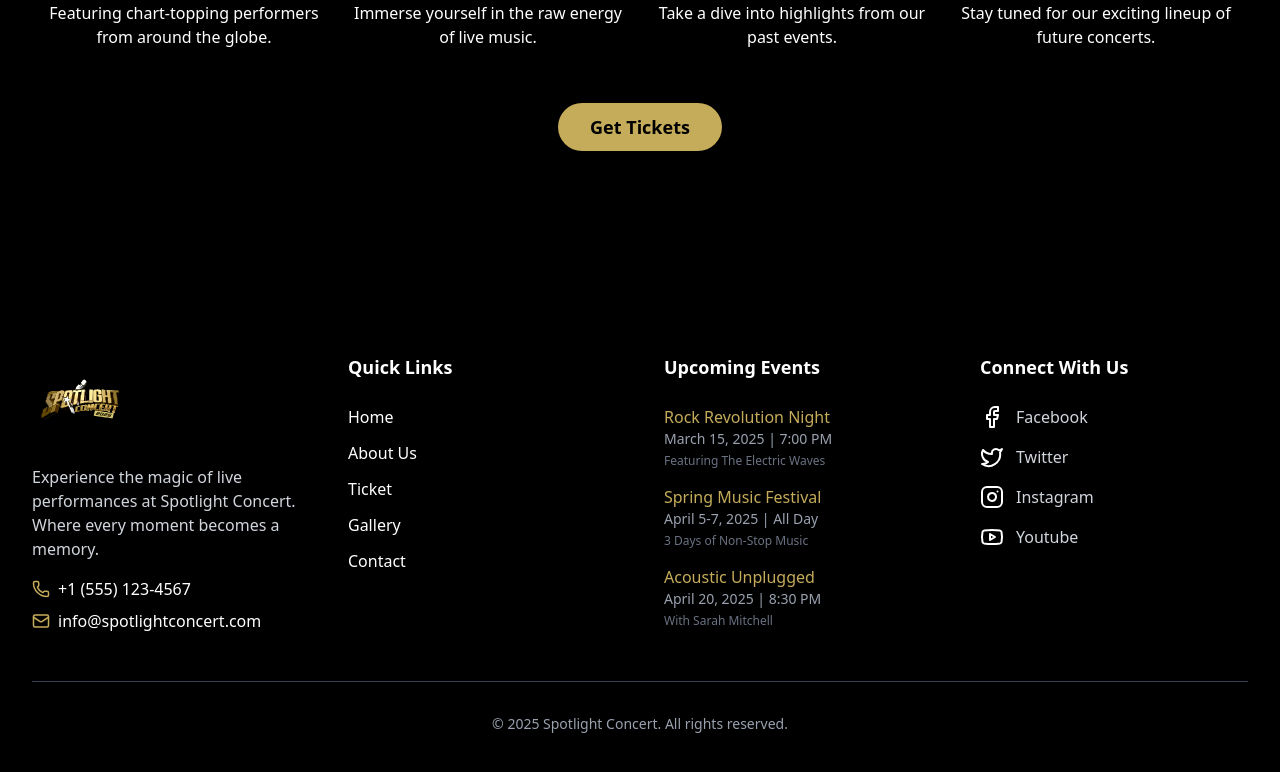
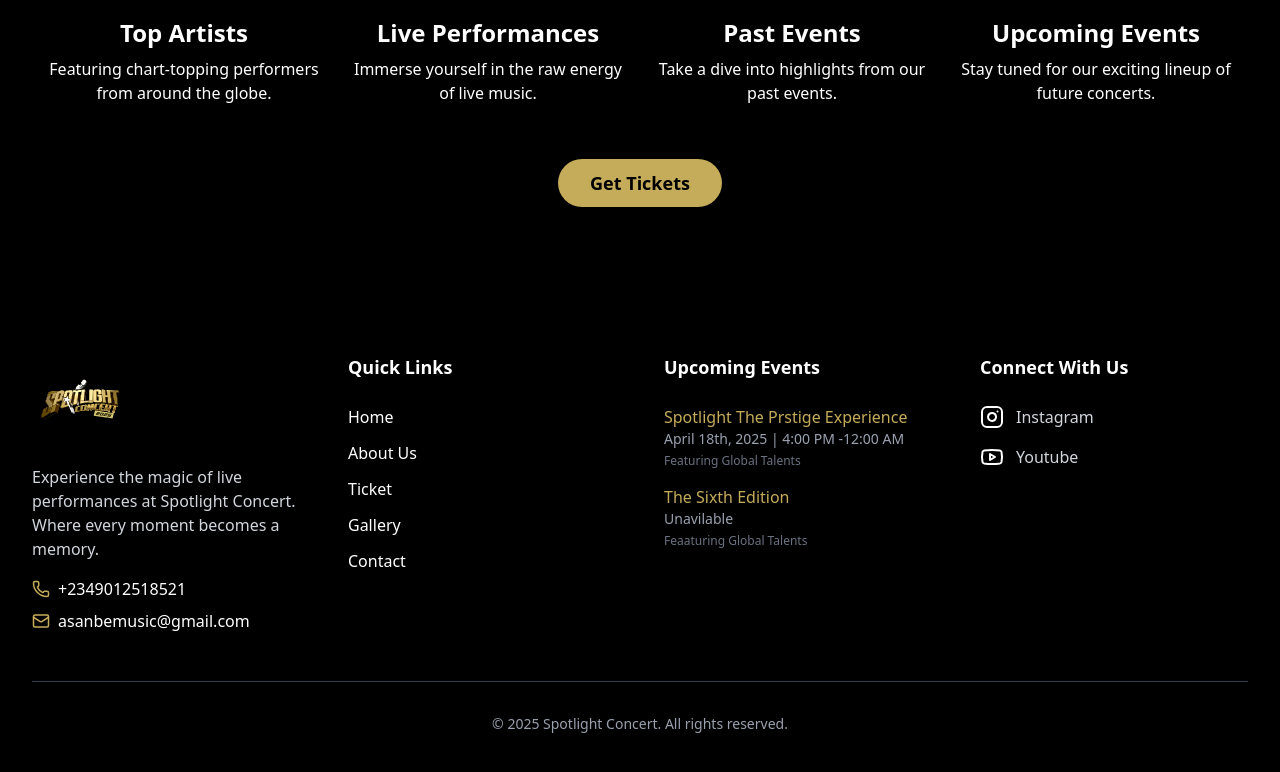
Before and after one commit to fiyin-bug/SPOTLIGHT101, a React (Vite) app: page / in a window 1280 px wide. Shown: the part 1367-2139 px from the top of the page. Built offline with nearby package versions, Linux system fonts and the light colour scheme.

Commit message:
UPDATED FOOTER AND SECTION-TWO CONTENT.

```diff
--- a/src/layout/footer.jsx
+++ b/src/layout/footer.jsx
@@ -1,6 +1,6 @@
 import {
-  Facebook,
-  Twitter,
+
+
   Instagram,
   Youtube,
   Mail,
@@ -13,10 +13,10 @@ const Footer = () => {
   const currentYear = new Date().getFullYear();
 
   const socialLinks = [
-    { icon: Facebook, href: "https://facebook.com", label: "Facebook" },
-    { icon: Twitter, href: "https://twitter.com", label: "Twitter" },
-    { icon: Instagram, href: "https://instagram.com", label: "Instagram" },
-    { icon: Youtube, href: "https://youtube.com", label: "Youtube" },
+
+
+    { icon: Instagram, href: "https://www.instagram.com/spotlightconcert", label: "Instagram" },
+    { icon: Youtube, href: "https://m.youtube.com/channel/UCULK59kxjq1jpcP6Y2u3jCg", label: "Youtube" },
   ];
 
   return (
@@ -39,15 +39,15 @@ const Footer = () => {
             <div className="space-y-2">
               <div className="flex items-center space-x-2">
                 <Phone size={18} className="text-[#c5ac5a]" />
-                <span>+1 (555) 123-4567</span>
+                <span>+2349012518521</span>
               </div>
               <div className="flex items-center space-x-2">
                 <Mail size={18} className="text-[#c5ac5a]" />
                 <a
-                  href="mailto:info@spotlightconcert.com"
+                  href="asanbemusic@gmail.com"
                   className="hover:text-[#c5ac5a] transition-colors"
                 >
-                  info@spotlightconcert.com
+                  asanbemusic@gmail.com
                 </a>
               </div>
             </div>
@@ -76,20 +76,16 @@ const Footer = () => {
             <div className="space-y-4">
               {[
                 {
-                  title: "Rock Revolution Night",
-                  date: "March 15, 2025 | 7:00 PM",
-                  featuring: "Featuring The Electric Waves",
+                  title: "Spotlight The Prstige Experience",
+                  date: "April 18th, 2025 | 4:00 PM -12:00 AM",
+                  featuring: "Featuring Global Talents",
                 },
                 {
-                  title: "Spring Music Festival",
-                  date: "April 5-7, 2025 | All Day",
-                  featuring: "3 Days of Non-Stop Music",
+                  title: "The Sixth Edition",
+                  date: "Unavilable",
+                  featuring: "Feaaturing Global Talents",
                 },
-                {
-                  title: "Acoustic Unplugged",
-                  date: "April 20, 2025 | 8:30 PM",
-                  featuring: "With Sarah Mitchell",
-                },
+
               ].map((event, index) => (
                 <div key={index} className="group cursor-pointer">
                   <h5 className="text-[#c5ac5a] group-hover:text-white transition-colors font-medium">
--- a/src/pages/Home/Section-two.jsx
+++ b/src/pages/Home/Section-two.jsx
@@ -55,8 +55,9 @@ const SectionTwo = () => {
         </motion.h2>
 
         <motion.p className="text-xl mb-12 text-center max-w-3xl mx-auto" variants={itemVariants}>
-          Experience the magic of music like never before. Spotlight Concert brings together world-class artists and
-          cutting-edge technology for an unforgettable night of entertainment.
+        Spotlight concert and awards was founded 4 years ago with the vision of giving upcoming artistes a spot in the limelight to prove themselves.Asides the competition, the regular concert goers have a blast vibing to hits from mainstream artistes, some of who have graced our stage are, The Late MOBHAD, ASAKE, SEYI VIBEZ, T-CLASSIC, DJ CONSEQUENCE, DJ NEPTUNE, DJ DS
+        Asides the competition, the regular concert goers have a blast vibing. Lagos get ready to rave !!!!
+
         </motion.p>
 
         <div className="grid grid-cols-1 md:grid-cols-2 lg:grid-cols-4 gap-8">
```
